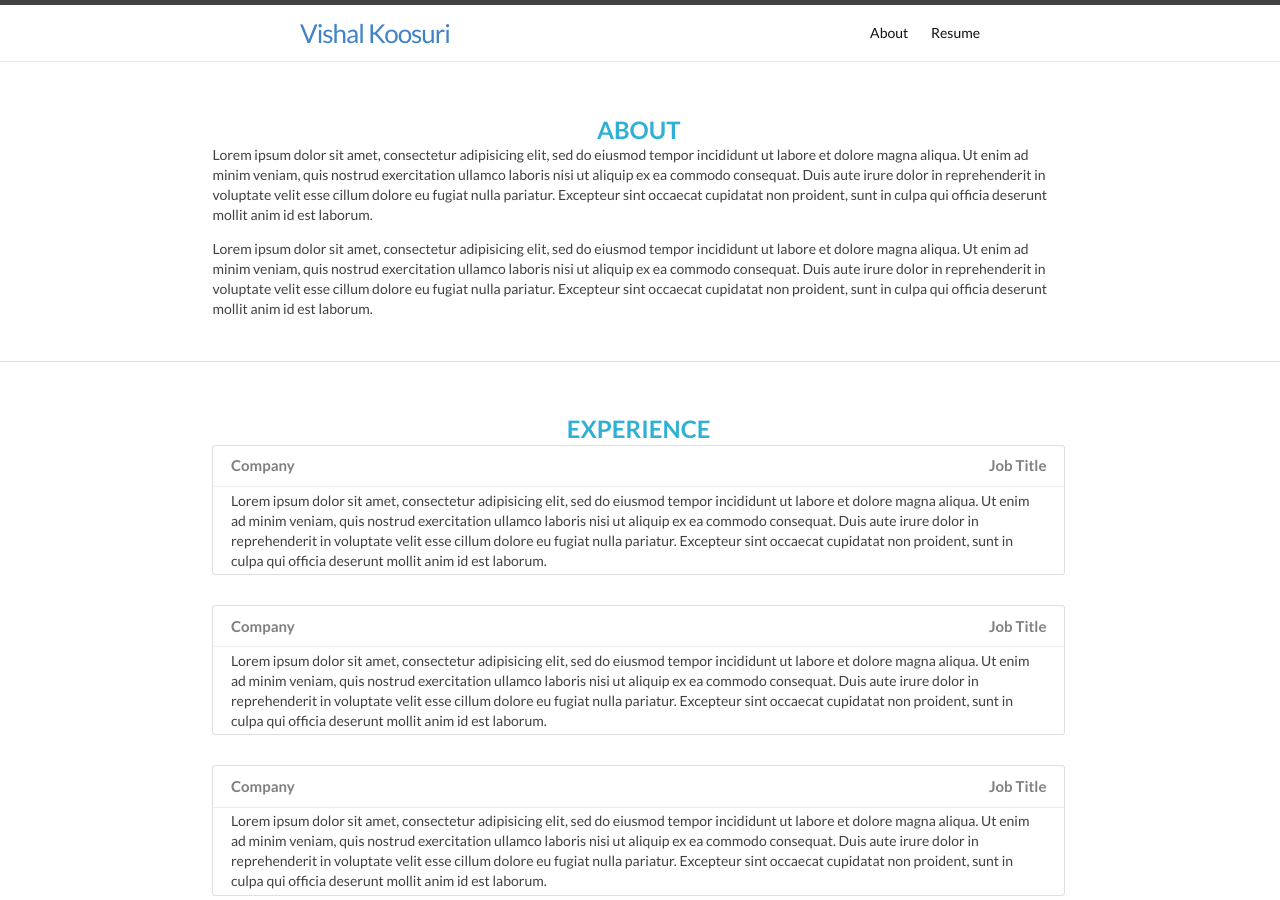
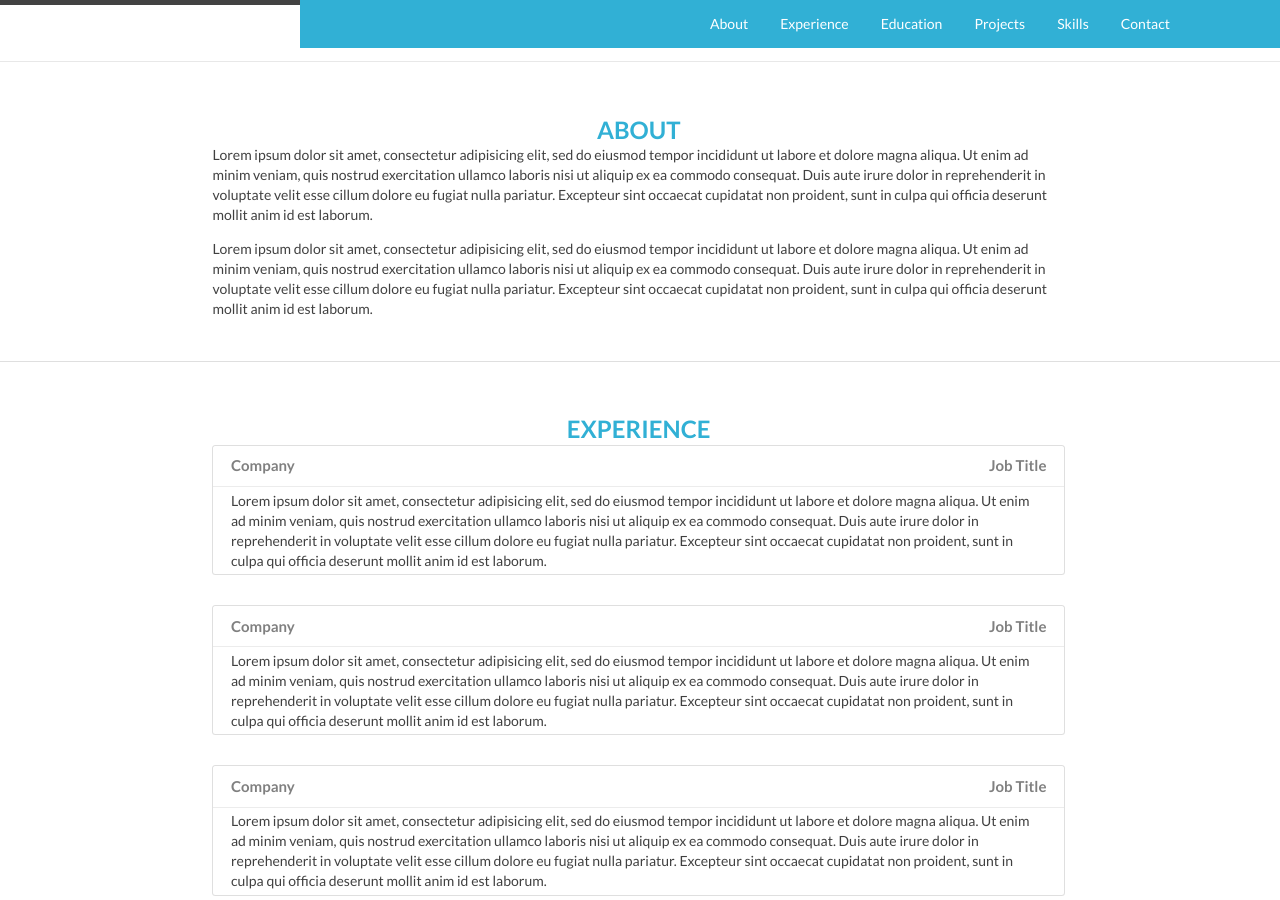
Before and after one commit to dainvinc/dainvinc.github.io, a Jekyll site: the page built from home.html, in a window 1280 px wide and 900 px high. Built offline with Jekyll 4.4.1, drawn with Linux system fonts in a browser that asks for light colours; nearby versions of some CDN libraries.

Commit message:
Commented out the default navbar and replaced it with new navbar

```diff
--- a/_includes/header.html
+++ b/_includes/header.html
@@ -4,23 +4,31 @@
 
     <h1  class="site-title"><a href="{{ site.baseurl }}/">{{ site.title }}</a></h1>
 
-    <nav class="site-nav">
-      <a href="#" class="menu-icon">
-        <svg viewBox="0 0 18 15">
-          <path fill="#424242" d="M18,1.484c0,0.82-0.665,1.484-1.484,1.484H1.484C0.665,2.969,0,2.304,0,1.484l0,0C0,0.665,0.665,0,1.484,0 h15.031C17.335,0,18,0.665,18,1.484L18,1.484z"/>
-          <path fill="#424242" d="M18,7.516C18,8.335,17.335,9,16.516,9H1.484C0.665,9,0,8.335,0,7.516l0,0c0-0.82,0.665-1.484,1.484-1.484 h15.031C17.335,6.031,18,6.696,18,7.516L18,7.516z"/>
-          <path fill="#424242" d="M18,13.516C18,14.335,17.335,15,16.516,15H1.484C0.665,15,0,14.335,0,13.516l0,0 c0-0.82,0.665-1.484,1.484-1.484h15.031C17.335,12.031,18,12.696,18,13.516L18,13.516z"/>
-        </svg>
-      </a>
+    <div class="navbar">
+      <a href="#about">About</a>
+      <a href="#experience">Experience</a>
+      <a href="#education">Education</a>
+      <a href="#projects">Projects</a>
+      <a href="#skills">Skills</a>
+      <a href="#contact">Contact</a>
+    </div>
+    <!--<nav class="site-nav">-->
+    <!--  <a href="#" class="menu-icon">-->
+    <!--    <svg viewBox="0 0 18 15">-->
+    <!--      <path fill="#424242" d="M18,1.484c0,0.82-0.665,1.484-1.484,1.484H1.484C0.665,2.969,0,2.304,0,1.484l0,0C0,0.665,0.665,0,1.484,0 h15.031C17.335,0,18,0.665,18,1.484L18,1.484z"/>-->
+    <!--      <path fill="#424242" d="M18,7.516C18,8.335,17.335,9,16.516,9H1.484C0.665,9,0,8.335,0,7.516l0,0c0-0.82,0.665-1.484,1.484-1.484 h15.031C17.335,6.031,18,6.696,18,7.516L18,7.516z"/>-->
+    <!--      <path fill="#424242" d="M18,13.516C18,14.335,17.335,15,16.516,15H1.484C0.665,15,0,14.335,0,13.516l0,0 c0-0.82,0.665-1.484,1.484-1.484h15.031C17.335,12.031,18,12.696,18,13.516L18,13.516z"/>-->
+    <!--    </svg>-->
+    <!--  </a>-->
 
-      <div class="trigger">
-        {% for my_page in site.pages %}
-          {% if my_page.title %}
-          <a class="page-link" href="{{ my_page.url | prepend: site.baseurl }}">{{ my_page.title }}</a>
-          {% endif %}
-        {% endfor %}
-      </div>
-    </nav>
+    <!--  <div class="trigger">-->
+    <!--    {% for my_page in site.pages %}-->
+    <!--      {% if my_page.title %}-->
+    <!--      <a class="page-link" href="{{ my_page.url | prepend: site.baseurl }}">{{ my_page.title }}</a>-->
+    <!--      {% endif %}-->
+    <!--    {% endfor %}-->
+    <!--  </div>-->
+    <!--</nav>-->
 
   </div>
 
```
